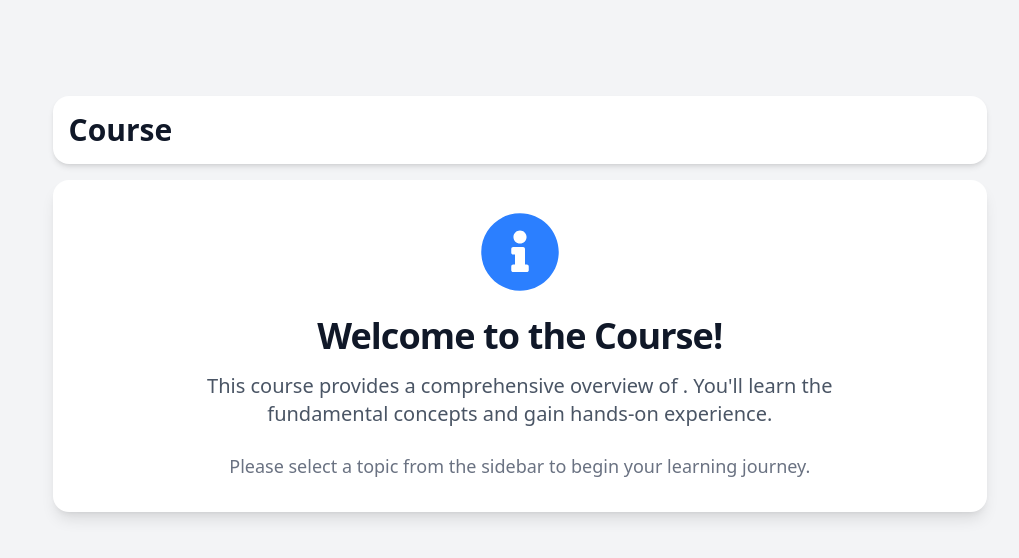
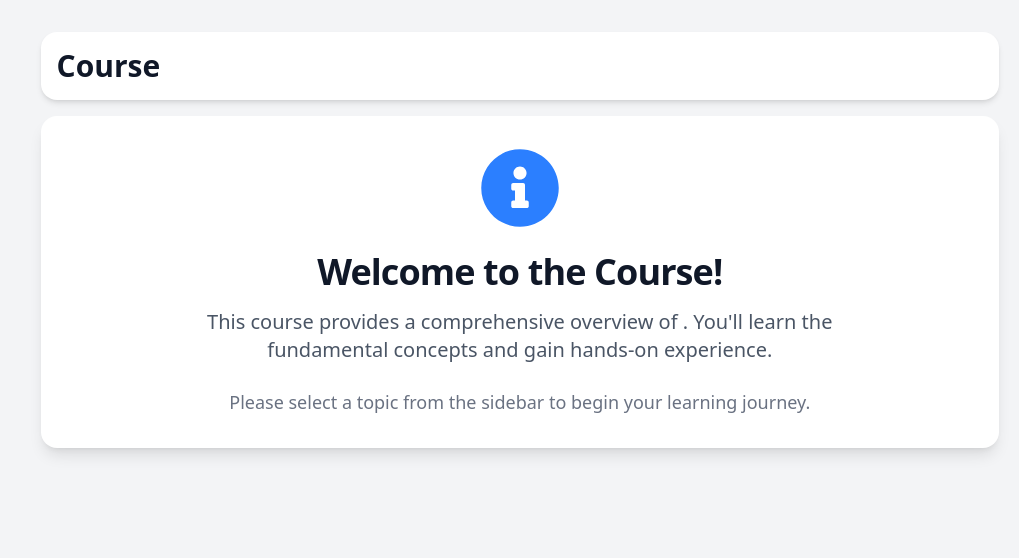
Before and after one commit to hari-dev-003/Learn_Mode, a React (Vite) app in the folder frontend/: page /videos in a window 1280 px wide. Shown: the top 558 px of the page, without its empty margins (261-1280 px from the left). Built offline with nearby package versions, Linux system fonts and the light colour scheme.

Commit message:
fix: Adjust padding in VideoSideBar and VideoPage for improved layout

```diff
--- a/frontend/src/components/VideoSideBar.jsx
+++ b/frontend/src/components/VideoSideBar.jsx
@@ -14,7 +14,7 @@ function VideoSideBar() {
   }
 
   return (
-    <div className="flex h-full flex-col p-4 bg-gray-50 dark:bg-gray-900 md:pt-20">
+    <div className="flex h-full flex-col p-4 bg-gray-50 dark:bg-gray-900 md:pt-5">
       <div className="mb-4 flex items-center border-b border-gray-200 pb-4 dark:border-gray-700">
         <button
           className="mr-4 rounded-full p-2 transition-colors hover:bg-gray-200 dark:hover:bg-gray-700"
--- a/frontend/src/pages/VideoPage.jsx
+++ b/frontend/src/pages/VideoPage.jsx
@@ -35,8 +35,8 @@ function VideoPage() {
       </div>
 
       {/* Main Content */}
-      <main className="flex-1 overflow-y-auto lg:ml-[22%] md:pt-16">
-        <div className="p-4 sm:p-6 md:p-8">
+      <main className="flex-1 overflow-y-auto lg:ml-[22%] md:pt-3">
+        <div className="p-4 sm:p-6 md:p-5">
           <div className="mx-auto max-w-5xl">
             <div className="flex items-center justify-between rounded-2xl bg-white p-4 shadow-md dark:bg-gray-900/70 mb-4">
               <button
```
